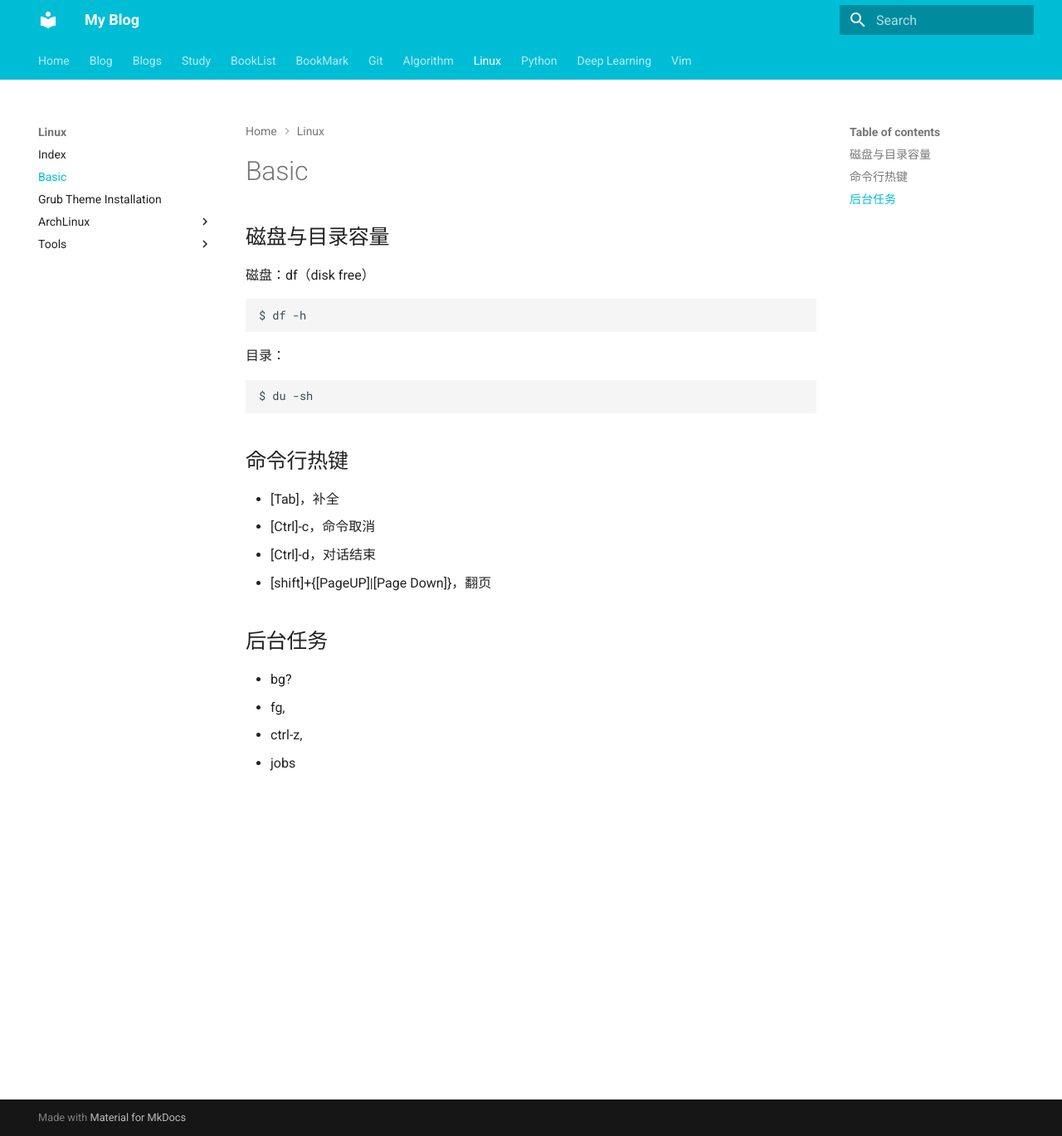
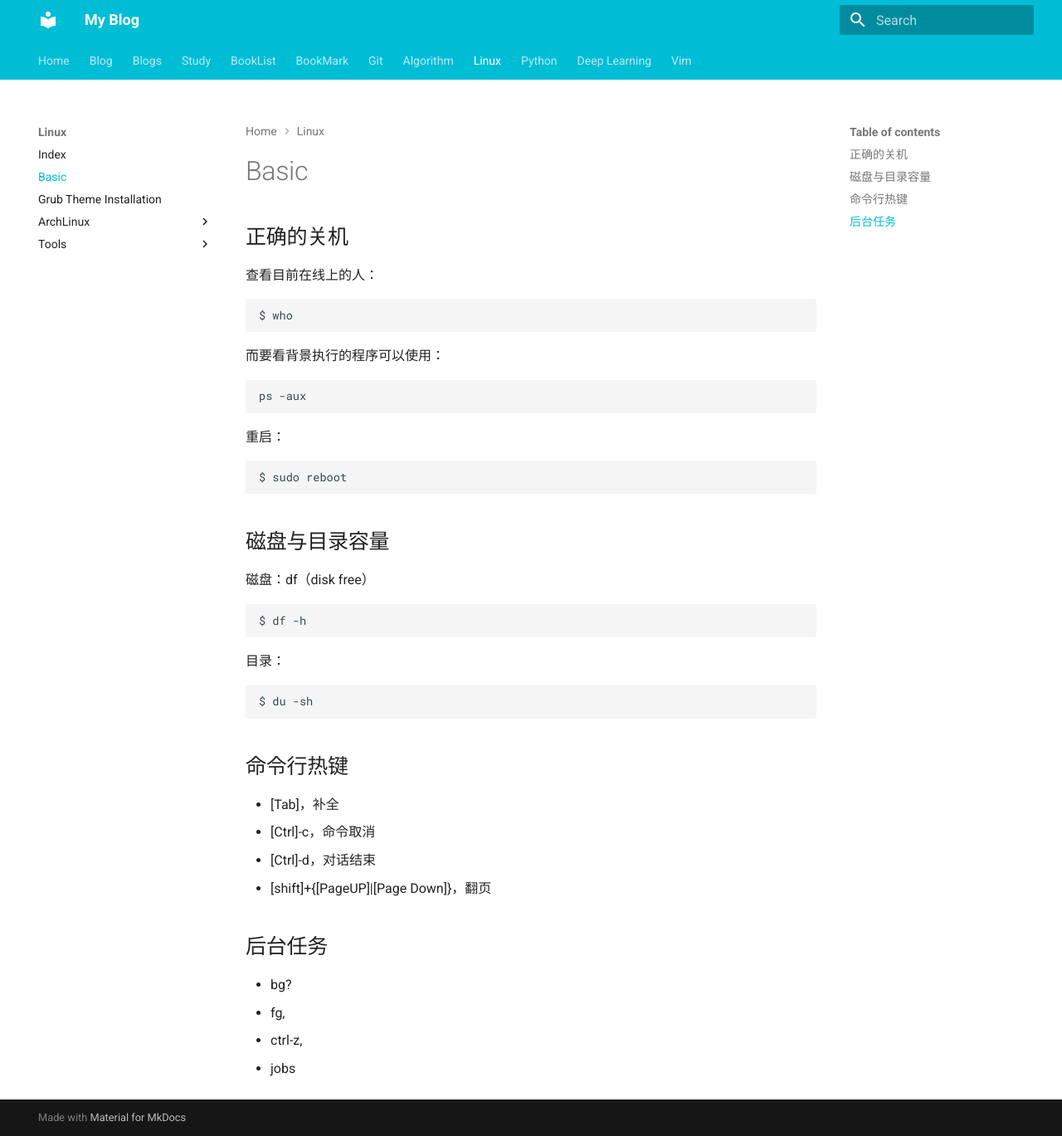
Before and after one commit to WGZ-W/wgz-w.github.io, an MkDocs documentation site: the page built from docs/Linux/basic.md, in a window 1280 px wide and 1369 px high. Shown: the whole window at 83% size. Built offline with MkDocs 1.6.1 and Material for MkDocs 9.7.7, drawn with Linux system fonts in a browser that asks for light colours.

Commit message:
Update Linux/basics

````diff
--- a/docs/Linux/basic.md
+++ b/docs/Linux/basic.md
@@ -1,6 +1,18 @@
 # Basic
 
-
+## 正确的关机
+查看目前在线上的人：
+```
+$ who
+```
+而要看背景执行的程序可以使用：
+```
+ps -aux
+```
+重启：
+```
+$ sudo reboot
+```
 
 ## 磁盘与目录容量
 磁盘：df（disk free）
````
